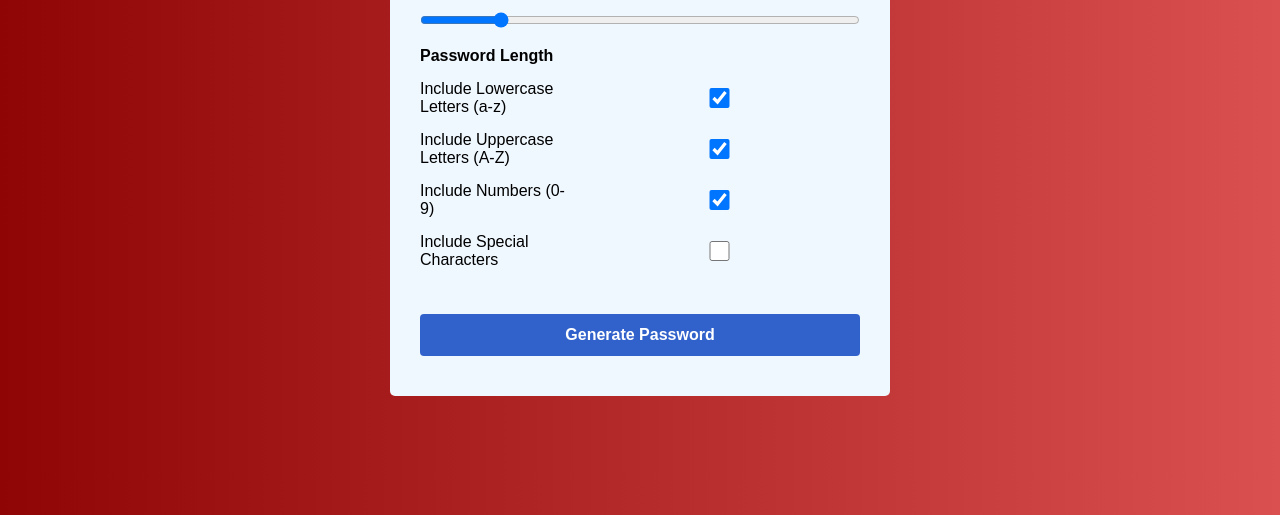
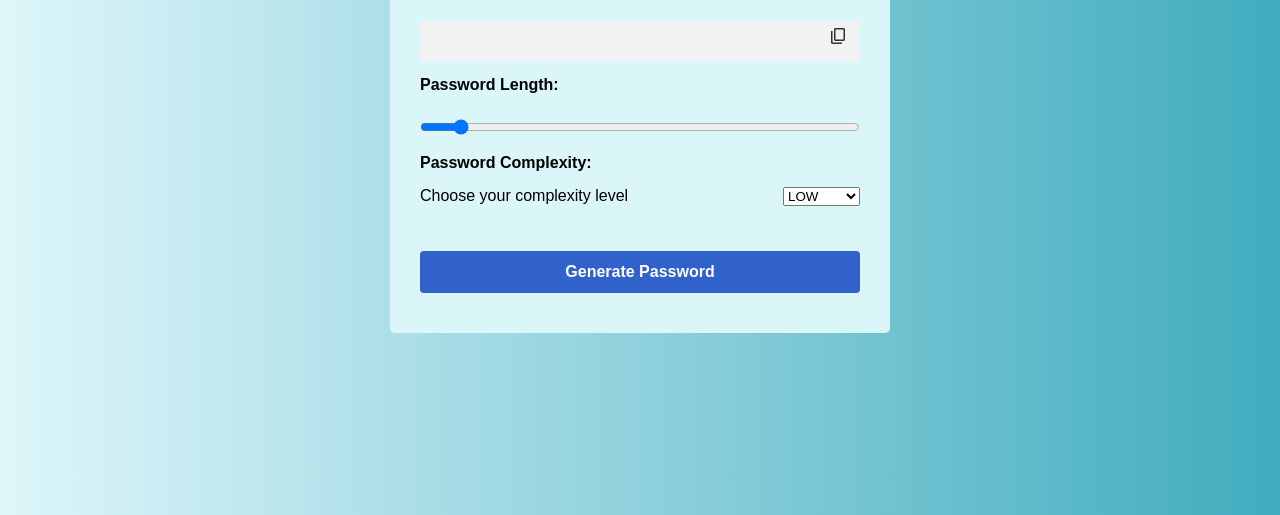
Before and after one commit to ThaboChauke/Password_Generators, a plain HTML site: page javaScript-password_generator/index.html in a window 1280 px wide. Shown: the part 285-800 px from the top of the page. Drawn offline with nearby package versions, Linux system fonts and the light colour scheme.

Commit message:
new html layout

```diff
--- a/javaScript-password_generator/index.html
+++ b/javaScript-password_generator/index.html
@@ -3,7 +3,7 @@
 <head>
     <meta charset="UTF-8">
     <meta name="viewport" content="width=device-width, initial-scale=1.0">
-    <title>Document</title>
+    <title>Password Generator</title>
     <link rel="stylesheet" href="style.css">
     <link rel="stylesheet" href="https://fonts.googleapis.com/css2?family=Material+Symbols+Outlined:opsz,wght,FILL,GRAD@24,400,0,0" />
 </head>
@@ -14,29 +14,24 @@
             <input type="text" class="passBox" id="passBox" disabled>
             <span class="material-symbols-outlined">content_copy</span>
         </div>
+        <div class="row">
+            <p>Password Length:</p>
+        </div>
         <div class="pass-Indicator" class="passIndicator">
-            <input type="range" min="1" max="30" value="6" step="1" id="inputSlider">
+            <input type="range" min="4" max="30" value="6" step="1" id="inputSlider">
             <div class="row">
-                <p>Password Length</p>
-                <span id="sliderValue"></span>
+                <p>Password Complexity: </p>
             </div>
             <div class="row">
-                <label for="lowercase">Include Lowercase Letters (a-z)</label>
-                <input type="checkbox" name="lowercase" id="lowercase" checked>
+                <label for="complexity">Choose your complexity level</label>
+                <select name="complexity" id="complexity">
+                    <option>LOW</option>
+                    <option>MEDIUM</option>
+                    <option>HIGH</option>
+                </select>
             </div>
-            <div class="row">
-                <label for="uppercase">Include Uppercase Letters (A-Z)</label>
-                <input type="checkbox" name="uppercase" id="uppercase" checked>
-            </div>
-            <div class="row">
-                <label for="numbers">Include Numbers (0-9)</label>
-                <input type="checkbox" name="numbers" id="numbers" checked>
-            </div>
-            <div class="row">
-                <label for="symbols">Include Special Characters</label>
-                <input type="checkbox" name="symbols" id="symbols">
-            </div>
-            <button class="getBtn" id="getBtn">Generate Password</button>
+
+            <button class="getBtn" id="getBtn" onclick="generatePassword()">Generate Password</button>
         </div>
     </div>
     <script src="script.js"></script>
--- a/javaScript-password_generator/style.css
+++ b/javaScript-password_generator/style.css
@@ -9,14 +9,14 @@ body {
     justify-content: center;
     align-items: center;
     min-height: 100vh;
-    background: linear-gradient(to right, #8f0505, #da4f4f);
+    background: linear-gradient(to right, #def6fa, #40acbe);
 }
 .container {
     max-width: 500px;
     width: 100%;
     border-radius: 5px;
     padding: 40px 30px;
-    background-color: #f0f8ff;
+    background-color: rgb(219, 246, 248);
     box-sizing: 2px 2px 10px rgba(0,0,0,0.1);
 }
 .container h1 {
```
